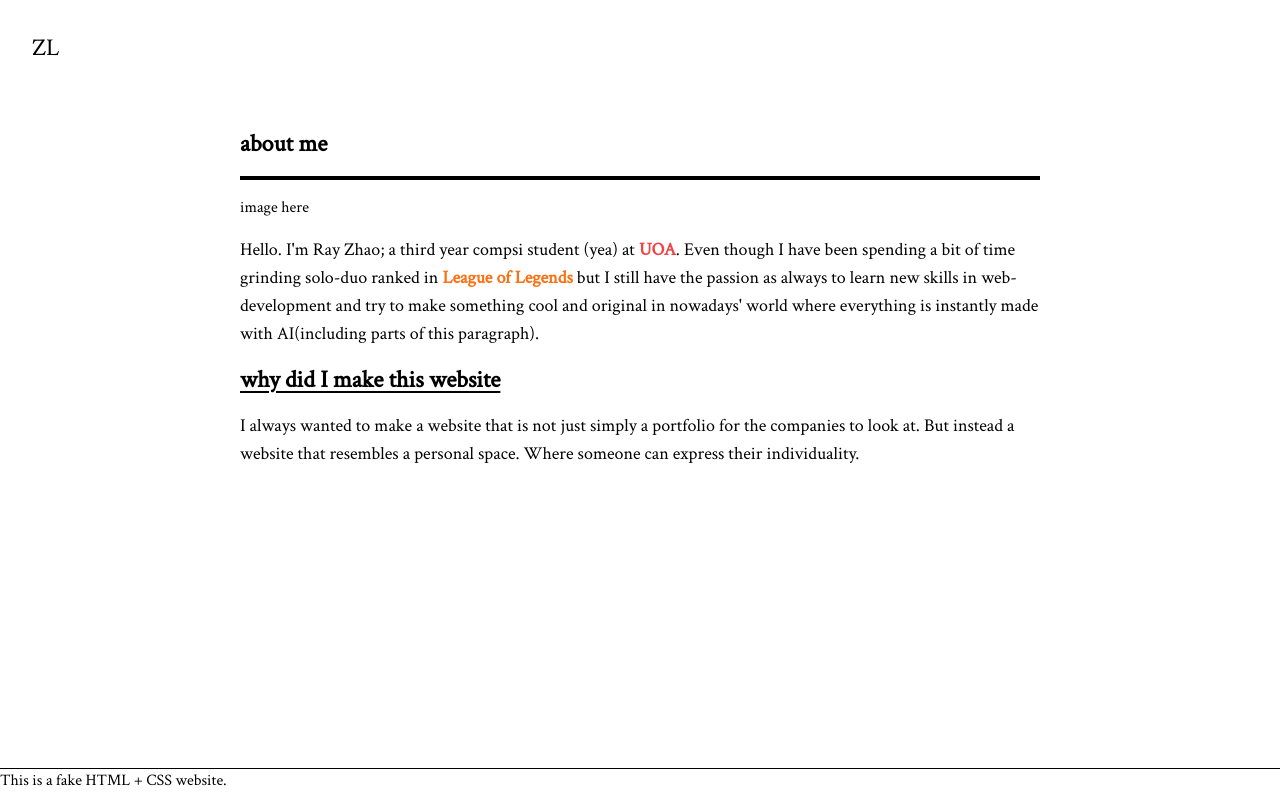
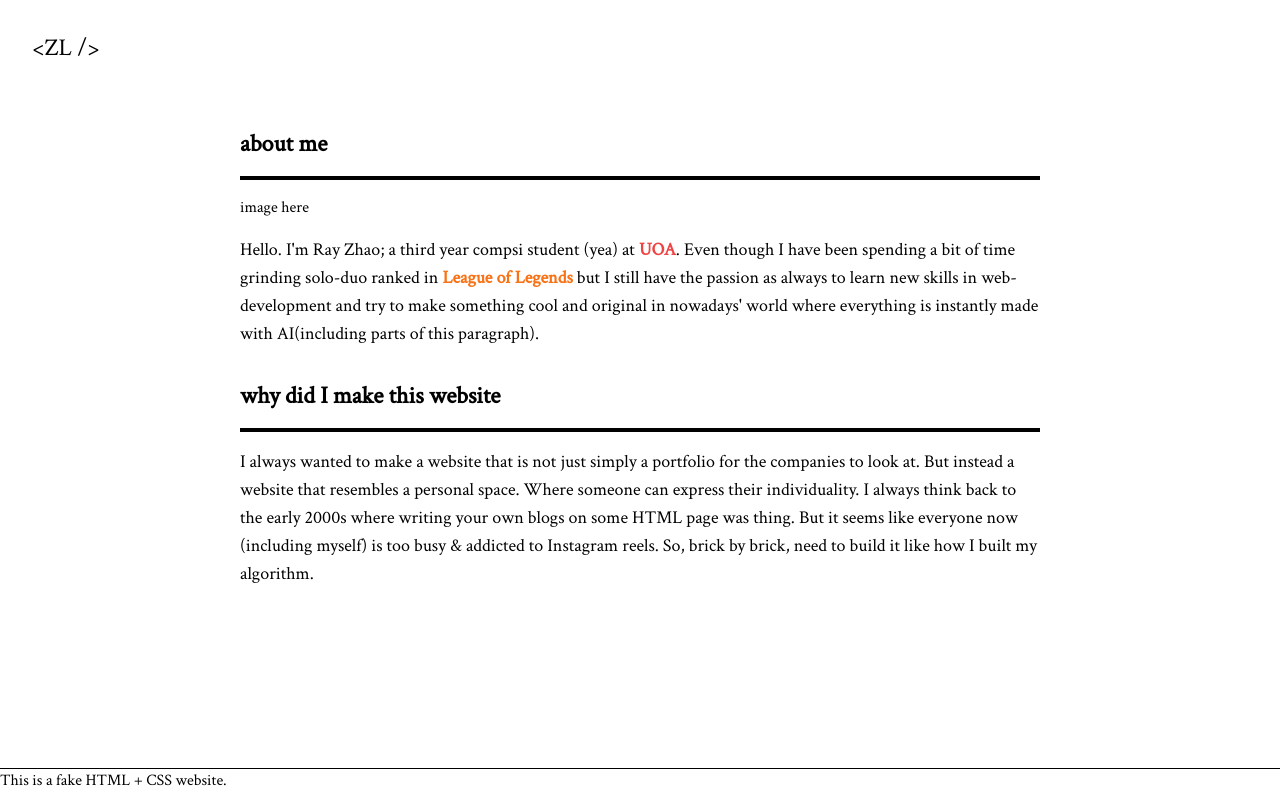
Before and after one commit to zlrkw11/zl-v2, a Next.js app: page /about in a window 1280 px wide. Built offline with nearby package versions, Linux system fonts and the light colour scheme.

Commit message:
about notes

```diff
--- a/app/about/page.tsx
+++ b/app/about/page.tsx
@@ -39,13 +39,16 @@ const About = () => {
             parts of this paragraph).
           </p>
         </div>{" "}
-        <h1 className="font-bold text-2xl underline underline-offset-4">
-          why did I make this website
-        </h1>
+        <h1 className="mt-4 font-bold text-2xl">why did I make this website</h1>
+        <Line />
         <p className="text-lg">
           I always wanted to make a website that is not just simply a portfolio
           for the companies to look at. But instead a website that resembles a
-          personal space. Where someone can express their individuality.
+          personal space. Where someone can express their individuality. I
+          always think back to the early 2000s where writing your own blogs on
+          some HTML page was thing. But it seems like everyone now (including
+          myself) is too busy & addicted to Instagram reels. So, brick by brick,
+          need to build it like how I built my algorithm.
         </p>
       </div>
     </div>
--- a/app/layout.tsx
+++ b/app/layout.tsx
@@ -1,6 +1,7 @@
 import "./globals.css";
 import Footer from "./components/footer";
 import { Crimson_Text } from "next/font/google";
+import Link from "next/link";
 
 const crimsonFont = Crimson_Text({
   subsets: ["latin"],
@@ -16,9 +17,14 @@ export default function RootLayout({
     <html lang="en">
       <body className={`min-h-screen flex flex-col ${crimsonFont.className}`}>
         <div className="flex justify-between p-8 mb-4">
-          <h1 className="md:text-2xl text-lg" id="title">
-            ZL
-          </h1>
+          <Link href="/">
+            <h1
+              className="md:text-2xl text-lg hover:bg-red-600 hover:text-white"
+              id="title"
+            >
+              {`<ZL />`}
+            </h1>
+          </Link>
         </div>
         <div className="flex-grow">{children}</div>
         <Footer />
```
